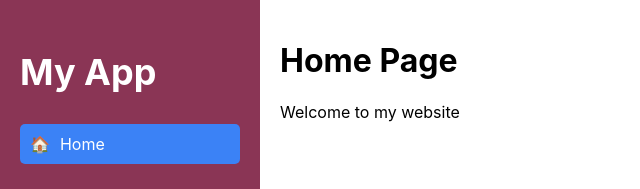
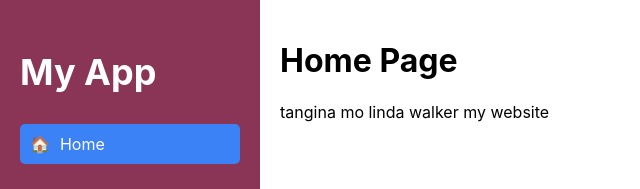
Before and after one commit to friedballa9/thesis-app-mamamo, a React (Create React App) app: page /home in a window 1280 px wide. Shown: the top 189 px of the page, without its empty margins (0-640 px from the left). Built offline with nearby package versions, Linux system fonts and the light colour scheme.

Commit message:
added tangina mo

```diff
--- a/src/pages/Home.jsx
+++ b/src/pages/Home.jsx
@@ -2,7 +2,7 @@ function Home() {
   return (
     <div>
       <h1>Home Page</h1>
-      <p>Welcome to my website</p>
+      <p>tangina mo linda walker my website</p>
     </div>
   );
 }
```
